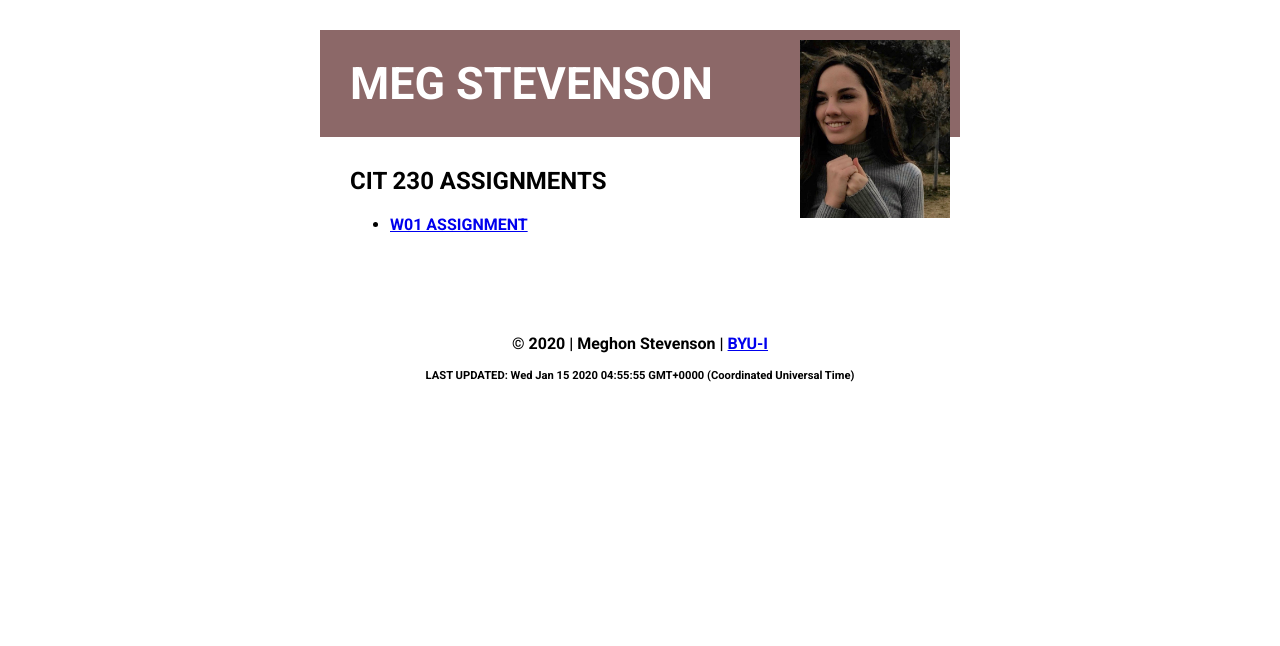
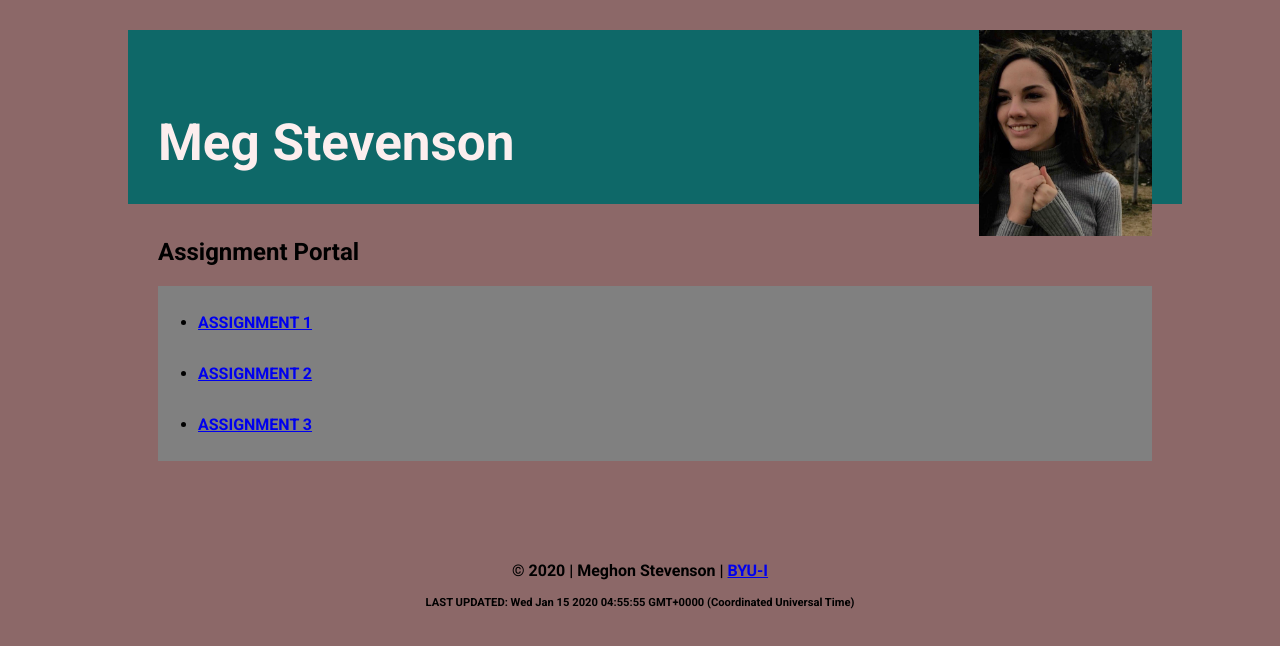
Before and after one commit to Meglegs/Meglegs.github.io, a plain HTML site: page index.html in a window 1280 px wide. Drawn offline with Linux system fonts and the light colour scheme.

Commit message:
assignment 1 submittion

```diff
--- a/index.html
+++ b/index.html
@@ -11,19 +11,21 @@
     <style>
         @import url('https://fonts.googleapis.com/css?family=Roboto:700&display=swap&subset=greek,vietnamese');
         </style>
-        <img src = "megpic.jpg" alt = "Photo of Meg Stevenson">
-        <h1>MEG STEVENSON</h1>
+        <img src = "megpic.jpg" alt = "Photo of Meg Stevenson" id="pic1">
+        <h1>Meg Stevenson</h1>
 
     <div class = "centerSection">
-        <h2>CIT 230 ASSIGNMENTS</h3>
+        <h2>Assignment Portal</h3>
 
         <ul>
-            <li><a href = "index.html">W01 ASSIGNMENT</a></li>
+            <li><a href = "index.html">ASSIGNMENT 1</a></li>
+            <li><a href = "index.html">ASSIGNMENT 2</a></li>
+            <li><a href = "index.html">ASSIGNMENT 3</a></li>
         </ul>
     </div>
 
     <footer>
-           <p> &copy; <span id = "bottomSection"></span><a href = "https://www.byui.edu/online">BYU-I</a></p>
+           <p> &copy; <span id = "bottomSection"></span><a href = "https://www.byui.edu">BYU-I</a></p>
            <p class = "updated">LAST UPDATED: <span id = "lastUpdated"></span></p>
     </footer>
 
--- a/styleW01.css
+++ b/styleW01.css
@@ -4,24 +4,31 @@ body {
     font-family: 'Roboto', sans-serif;
     display: block;
     margin: auto;
-    max-width: 50%;
+    max-width: 80%;
+    background-color: rgb(140, 104, 104);
 }
 
 h1 {
-    background-color: rgb(140, 104, 104);
-    color: white;
-    font-size: 2.8em;
-    padding-top: .6em;
+    background-color: rgb(14, 104, 104);
+    background-size: cover;
+    color: rgb(252, 238, 238);
+    font-size: 3.2em;
+    padding-top: 1.6em;
     padding-bottom: .6em;
     margin-top: 30px;
     padding-left: 30px;
+    width: 100%;
+    justify-self: auto;
 }
 
-img {
+h2 {
+    justify-content: center;
+    font-weight: lighter;
+}
+
+img[src="megpic.jpg"] {
+    width: 10.8em;
     float: right;
-    max-width: 150px;
-    margin-right: 10px;
-    margin-top: 10px;
 }
 
 .centerSection {
@@ -36,3 +43,14 @@ footer {
 .updated {
     font-size: .7em;
 }
+
+ul {
+    background: gray;
+    padding-bottom: .7em;
+    padding-top: .7em;
+}
+
+li {
+    padding-bottom: 1em;
+    padding-top: 1em;
+}
```
